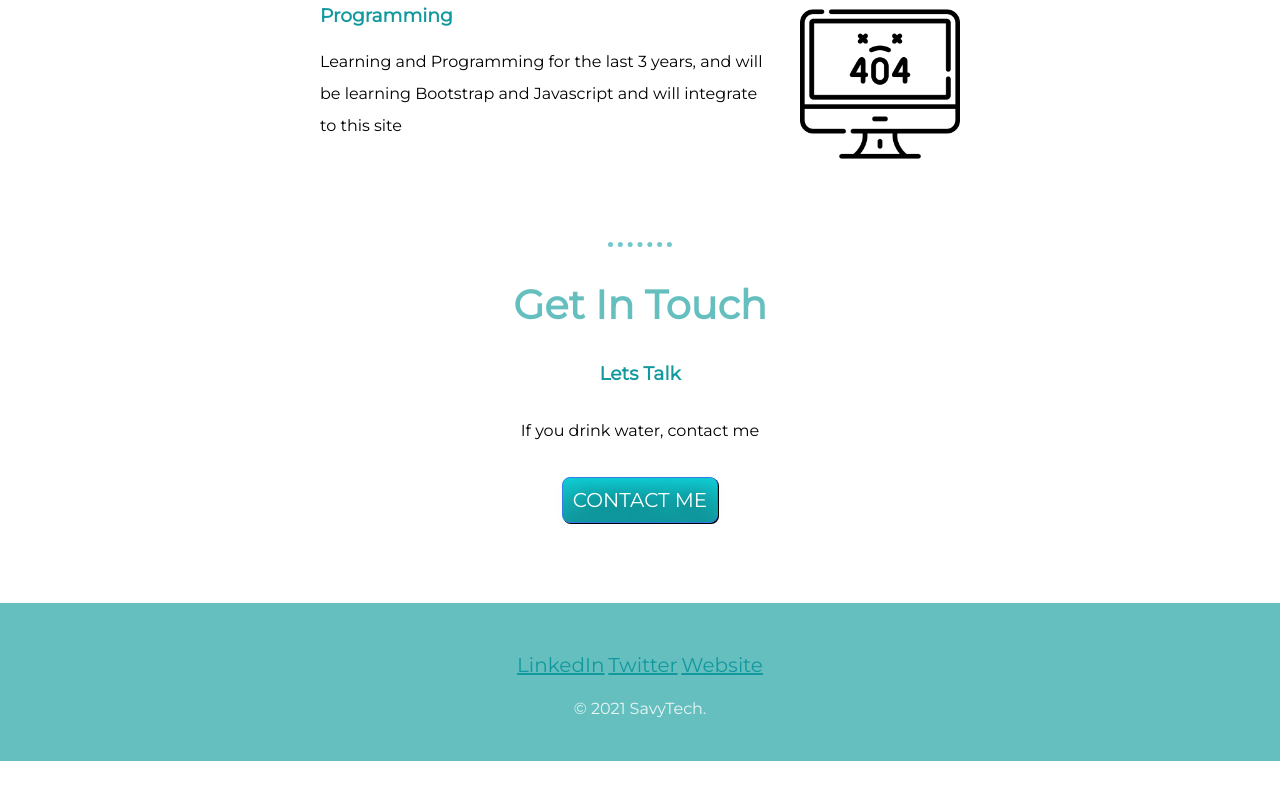
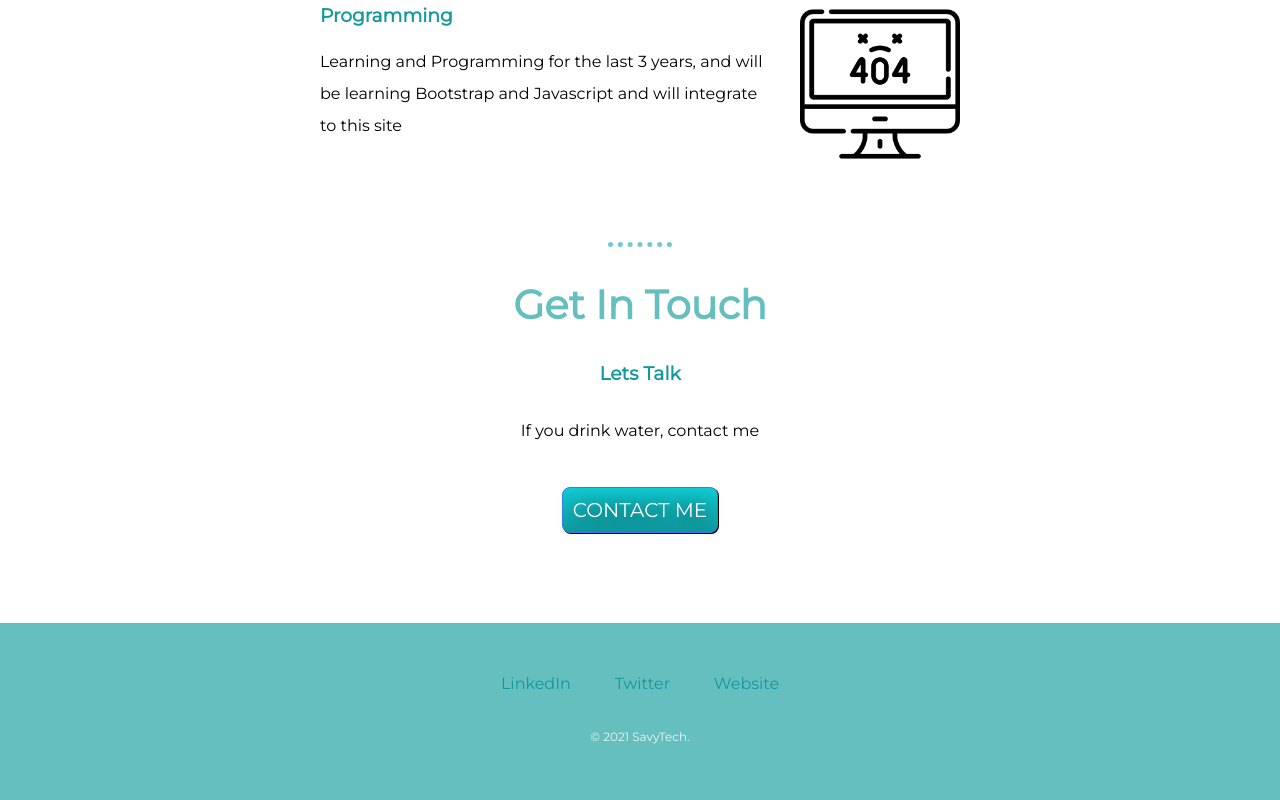
Before and after one commit to sriramnjr7/CSS-cv, a plain HTML site: page index.html in a window 1280 px wide. Shown: the part 1646-2446 px from the top of the page. Before the commit the page ends 2407 px from the top, so only its background shows below. Drawn offline with Linux system fonts and the light colour scheme.

Commit message:
Update style.css

```diff
--- a/css/style.css
+++ b/css/style.css
@@ -72,16 +72,23 @@ p {
 
 .lol {
     color: #EAF6F6;
+    font-size: 0.75rem;
+    padding: 20px 0;
 }
 
 .profile {
     margin: 40px auto 40px auto;
 }
 
-.footer-link {
+a {
     color: #11999E;
     font-family: 'Montserrat', sans-serif;
-    font-size: 1.25rem;
+    margin: 10px 20px;
+    text-decoration: none;
+}
+
+a:hover {
+    color: #EAF6F6;
 }
 
 .bottom-cloud {
```
